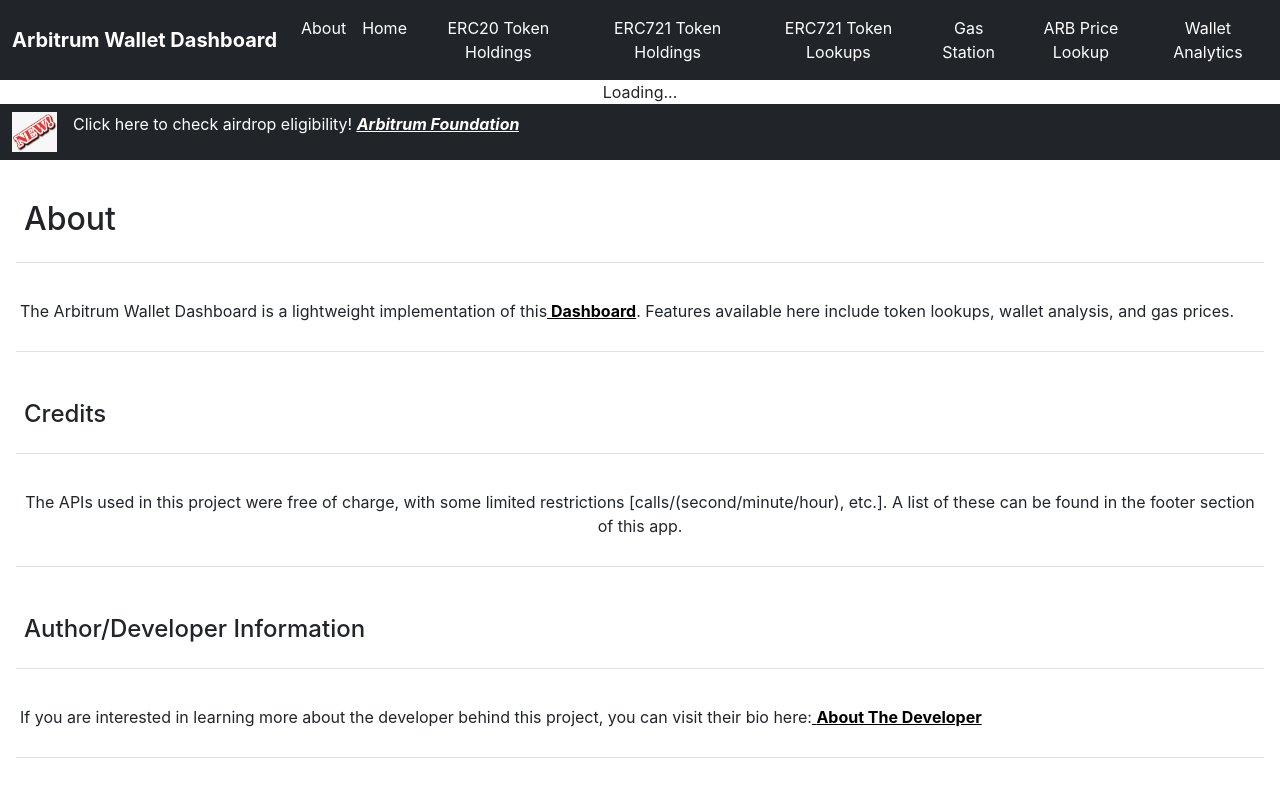
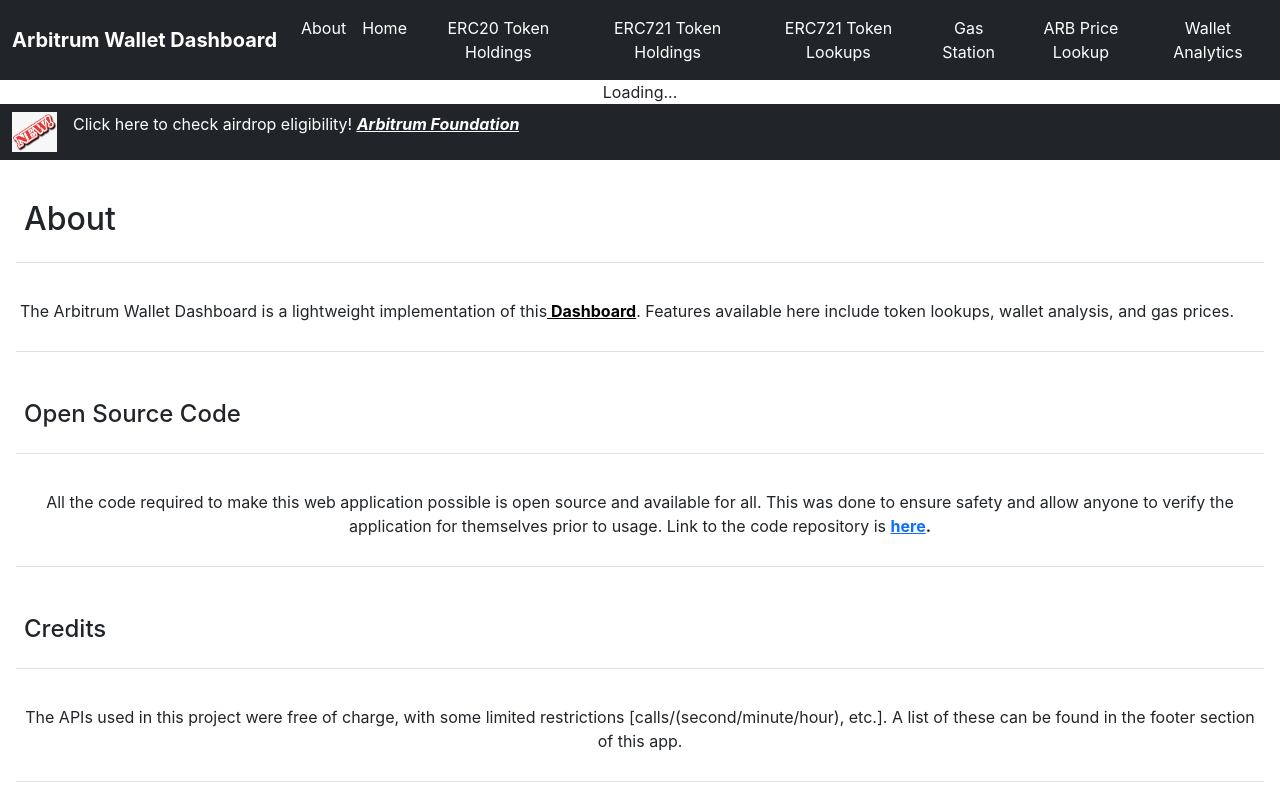
Before and after one commit to CodingAbdullah/Arbitrium-Wallet-Dashboard, a React (Create React App) app in the folder frontend/: page /about in a window 1280 px wide. Shown: the top 796 px of the page. Built offline with nearby package versions, Linux system fonts and the light colour scheme; no server answers.

Commit message:
Adding section for open source code

```diff
--- a/frontend/src/Components/AboutPage/AboutPage.tsx
+++ b/frontend/src/Components/AboutPage/AboutPage.tsx
@@ -18,6 +18,18 @@ const AboutPage: React.FC = () => {
                                 <a href="https://ethwdashboard.xyz" style={{ color: 'black', fontWeight: 'bold' }} target="_blank" rel="noreferrer"> Dashboard</a>.
                                 Features available here include token lookups, wallet analysis, and gas prices.
                             </p>
+                    </div>
+                    <div className="d-flex justify-content-between flex-wrap flex-md-nowrap align-items-center pt-3 pb-2 mb-3 border-bottom">
+                            <h4 className="p-2">Open Source Code</h4>
+                            <hr />
+                    </div>
+                    <div className="d-flex justify-content-between flex-wrap flex-md-nowrap align-items-center pt-3 pb-2 mb-3 border-bottom">
+                            <p className="p-1">
+                                All the code required to make this web application possible is open source and available for all.
+                                This was done to ensure safety and allow anyone to verify the application for themselves prior to usage.
+                                Link to the code repository is <b><a href="https://github.com/CodingAbdullah/Arbitrum-Wallet-Dashboard">here</a>.</b>
+                            </p>
+                            <hr />
                     </div>
                     <div className="d-flex justify-content-between flex-wrap flex-md-nowrap align-items-center pt-3 pb-2 mb-3 border-bottom">
                             <h4 className="p-2">Credits</h4>
```
